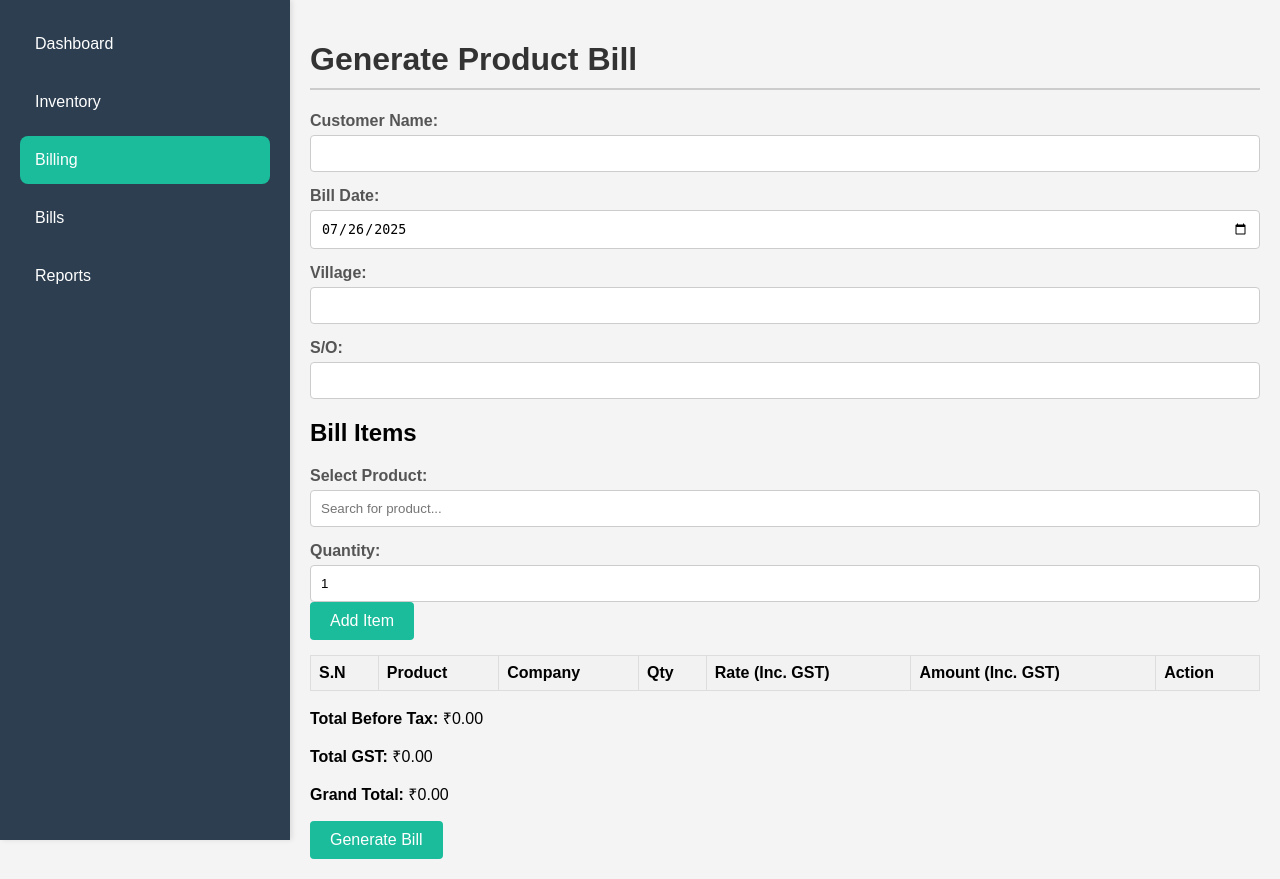
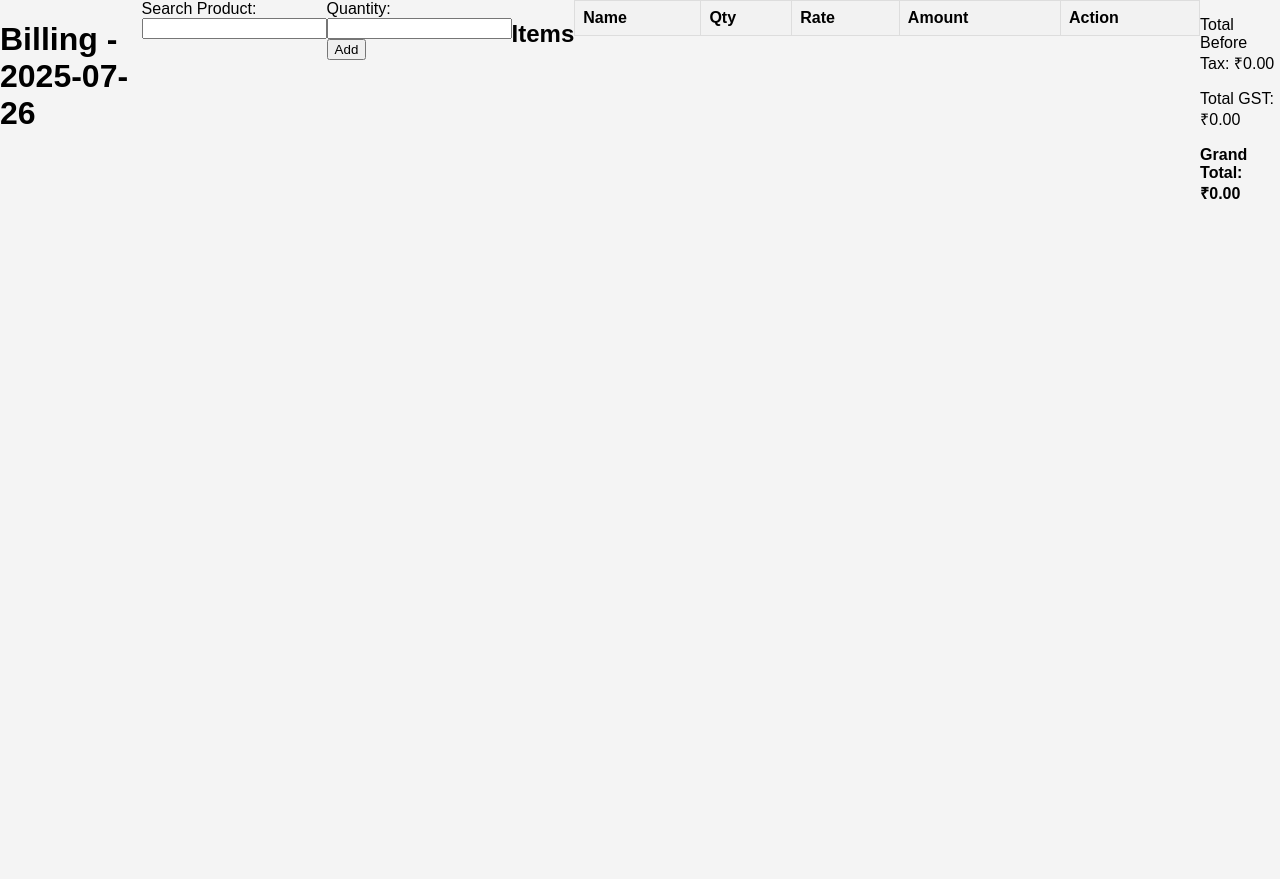
Before and after one commit to irfan-0057/Bill-Me, a Flask app: page /billing/1 in a window 1280 px wide. After the commit the page ends 199 px from the top, so only its background shows below. Run offline with Flask 3, Linux system fonts and the light colour scheme; the visitor is signed in with stand-in values (Sample User, id 1); data that the repository does not hold is empty.

Commit message:
Update billing.html

```diff
--- a/templates/billing.html
+++ b/templates/billing.html
@@ -1,87 +1,48 @@
 <!DOCTYPE html>
 <html lang="en">
 <head>
-    <meta charset="UTF-8" />
-    <meta name="viewport" content="width=device-width, initial-scale=1.0"/>
-    <title>Bismilla Traders - Billing</title>
-    <link rel="stylesheet" href="{{ url_for('static', filename='style.css') }}">
+    <meta charset="UTF-8">
+    <title>Billing</title>
+    <link rel="stylesheet" href="/static/style.css">
+    <script>
+        var products = {{ products|tojson }};
+    </script>
 </head>
 <body>
-    <div class="sidebar">
-        <a href="{{ url_for('dashboard') }}" class="sidebar-item">Dashboard</a>
-        <a href="{{ url_for('inventory_selection') }}" class="sidebar-item">Inventory</a>
-        <a href="{{ url_for('billing_selection') }}" class="sidebar-item active">Billing</a>
-        <a href="{{ url_for('bills') }}" class="sidebar-item">Bills</a>
-        <a href="{{ url_for('reports_selection') }}" class="sidebar-item">Reports</a>
+    <h1>Billing - {{ today_date }}</h1>
+
+    <div>
+        <label>Search Product:</label>
+        <input type="text" id="productSearch" autocomplete="off">
+        <div id="productOptions" class="dropdown"></div>
     </div>
 
-    <div class="content">
-        <h1>Generate Product Bill</h1>
-        <div class="bill-form">
-            <div class="input-group">
-                <label for="customerName">Customer Name:</label>
-                <input type="text" id="customerName" required>
-            </div>
-            <div class="input-group">
-                <label for="billDate">Bill Date:</label>
-                <input type="date" id="billDate" value="{{ today_date }}" required>
-            </div>
-            <div class="input-group">
-                <label for="village">Village:</label>
-                <input type="text" id="village">
-            </div>
-            <div class="input-group">
-                <label for="mobileNum">S/O:</label>
-                <input type="text" id="mobileNum">
+    <div>
+        <label>Quantity:</label>
+        <input type="number" id="qtyInput" min="1">
+        <button id="addItemBtn">Add</button>
     </div>
 
-            <div class="bill-items-section">
-                <h2>Bill Items</h2>
-                <div class="input-group">
-                    <label for="productSearch">Select Product:</label>
-                    <div class="searchable-select-container">
-                        <input type="text" id="productSearch" class="searchable-select" placeholder="Search for product...">
-                        <div id="productOptions" class="select-options"></div>
-                    </div>
-                </div>
-                <div class="input-group">
-                    <label for="qtyInput">Quantity:</label>
-                    <input type="number" id="qtyInput" min="1" value="1">
-                    <button id="addItemBtn" class="button primary">Add Item</button>
-                </div>
-
-                <table class="bill-item-table">
+    <h2>Items</h2>
+    <table>
         <thead>
             <tr>
-                            <th>S.N</th>
-                            <th>Product</th>
-                            <th>Company</th>
+                <th>Name</th>
                 <th>Qty</th>
-                            <th>Rate (Inc. GST)</th>
-                            <th>Amount (Inc. GST)</th>
+                <th>Rate</th>
+                <th>Amount</th>
                 <th>Action</th>
             </tr>
         </thead>
         <tbody id="bill-items-body"></tbody>
     </table>
+
+    <div>
+        <p>Total Before Tax: ₹<span id="totalBeforeTax">0.00</span></p>
+        <p>Total GST: ₹<span id="totalGst">0.00</span></p>
+        <p><strong>Grand Total: ₹<span id="grandTotal">0.00</span></strong></p>
     </div>
 
-            <div class="totals-container">
-                <p><strong>Total Before Tax:</strong> ₹<span id="totalBeforeTax">0.00</span></p>
-                <p><strong>Total GST:</strong> ₹<span id="totalGst">0.00</span></p>
-                <p><strong>Grand Total:</strong> ₹<span id="grandTotal">0.00</span></p>
-            </div>
-
-            <div class="form-actions">
-                <button id="generateBillBtn" class="button primary">Generate Bill</button>
-            </div>
-        </div>
-    </div>
-
-    <script>
-        const products = JSON.parse('{{ products | tojson | safe }}');
-        const todayDate = '{{ today_date }}';
-    </script>
-    <script src="{{ url_for('static', filename='billing.js') }}"></script>
+    <script src="/static/billing.js"></script>
 </body>
 </html>
```
Lines whose indentation alone changed are shown as unchanged.
